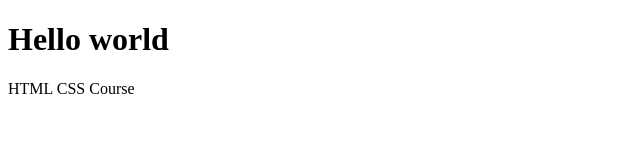
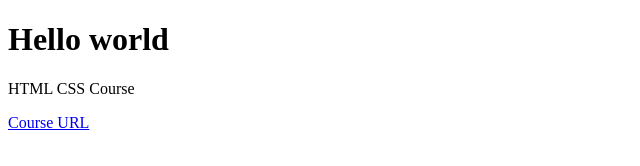
Before and after one commit to amanullah01/html-css-course, a plain HTML site: page index.html in a window 1280 px wide. Shown: the full height of the page, 0-640 px from the left. Drawn offline with Linux system fonts and the light colour scheme.

Commit message:
course url added

```diff
--- a/index.html
+++ b/index.html
@@ -8,5 +8,8 @@
   <body>
     <h1>Hello world</h1>
     <p>HTML CSS Course</p>
+    <a href="https://www.youtube.com/watch?v=G3e-cpL7ofc" target="_blank"
+      >Course URL</a
+    >
   </body>
 </html>
```
